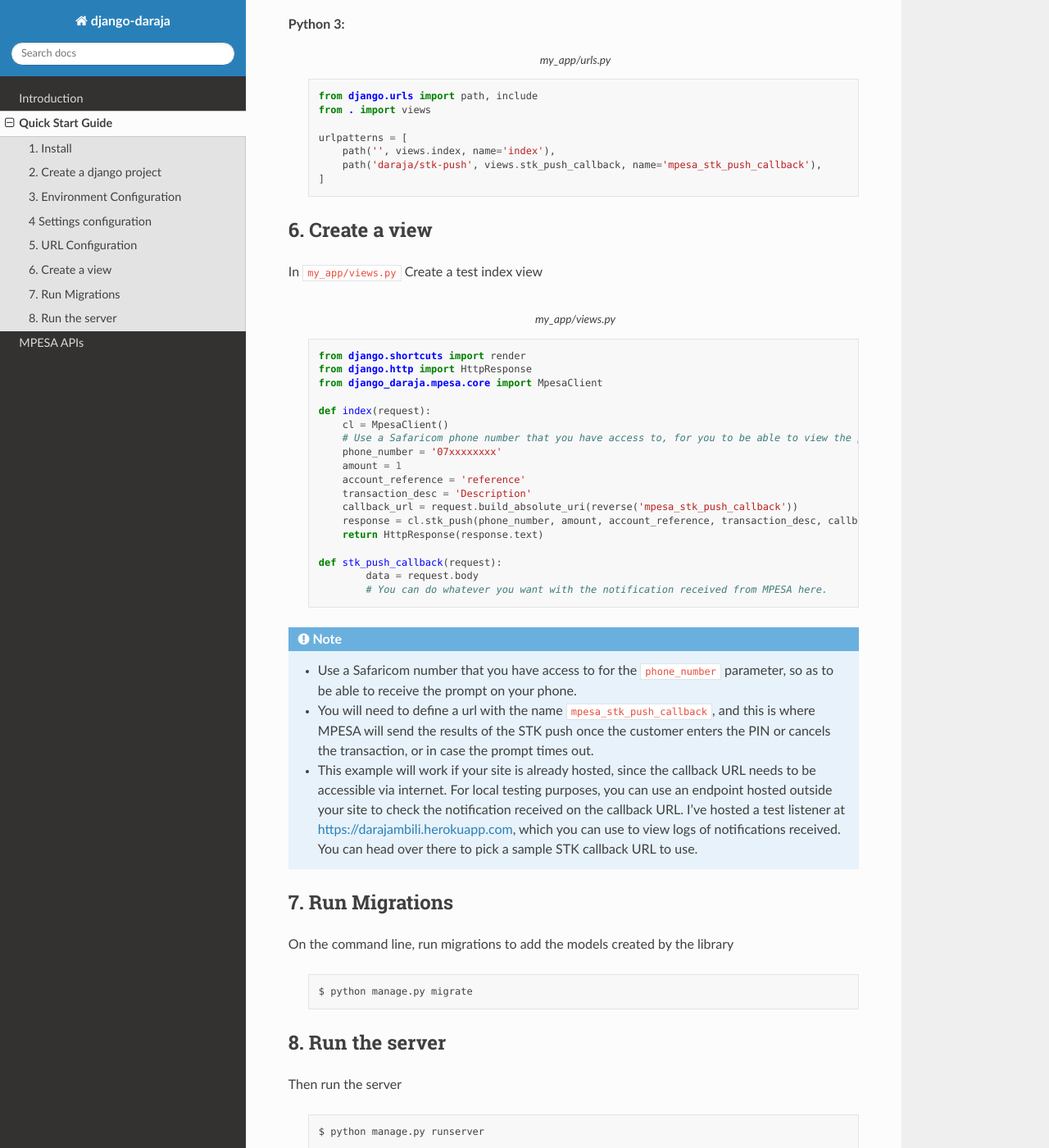
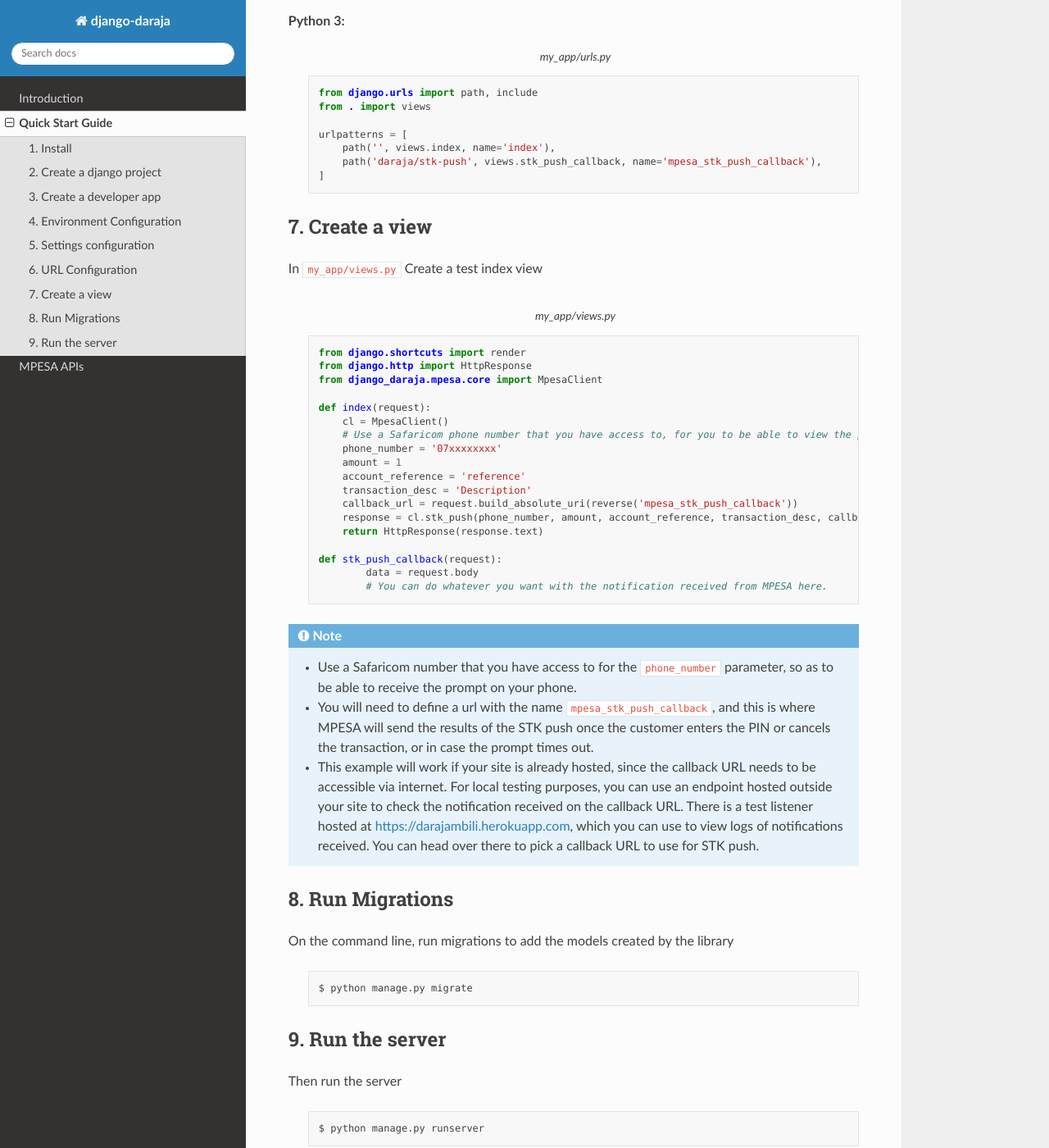
Before and after one commit to martinmogusu/django-daraja, a Sphinx documentation site: the page built from docs/pages/quick_start.rst, in a window 1280 px wide and 1400 px high, scrolled down 3919 px. Shown: the whole window at 82% size. Built offline with Sphinx 7.4.7 and the Read the Docs theme 2.0.0, drawn with Linux system fonts in a browser that asks for light colours; some of the changed text lies outside the part shown.

```diff
--- a/docs/index.rst
+++ b/docs/index.rst
@@ -8,14 +8,16 @@ Welcome to django-daraja's documentation!
 
 This is a django library that interacts with the MPESA Daraja API. Source code can be found https://github.com/martinmogusu/django-daraja.git MPESA Daraja documentattion can be found at https://developer.safaricom.co.ke
 
-Installing
-==========
+Installation
+============
 To install the library, run:
 
 	..	code-block:: none
 
 		pip install django_daraja
 
+Documentation
+=============
 
 .. toctree::
    :maxdepth: 2
--- a/docs/pages/apis/stk_push.rst
+++ b/docs/pages/apis/stk_push.rst
@@ -23,3 +23,4 @@ This will assign the ``response`` variable with an ``MpesaResponse`` object cont
 .. note::
 	- Use a Safaricom number that you have access to for the ``phone_number`` parameter, so as to be able to receive the prompt on your phone.
 	- You will need to define a url with the name ``mpesa_stk_push_callback``, and this is where MPESA will send the results of the STK push once the customer enters the PIN or cancels the transaction, or in case the prompt times out.
+	- This example will work if your site is already hosted, since the callback URL needs to be accessible via internet. For local testing purposes, you can use an endpoint hosted outside your site to check the notification received on the callback URL. There is a test listener hosted at https://darajambili.herokuapp.com, which you can use to view logs of notifications received. You can head over there to pick a callback URL to use for STK push.
--- a/docs/pages/quick_start.rst
+++ b/docs/pages/quick_start.rst
@@ -22,7 +22,12 @@ Run these commands to create  a django project
         $ cd my_site
         $ django-admin startapp my_app
 
-3. Environment Configuration
+3. Create a developer app
+-------------------------
+
+Head to https://developer.safaricom.co.ke and create a developer account, log in and create an app. You will use the **Consumer Key** and **Consumer Secret** of this app, as well as the **test credentials** assigned to you for the next step.
+
+4. Environment Configuration
 ----------------------------
 
 Create a ``.env`` file in the root folder (``my_site``) and in the file load the configuration for your daraja developer app. Fill it in with the details below.
@@ -46,11 +50,9 @@ Create a ``.env`` file in the root folder (``my_site``) and in the file load the
         MPESA_CONSUMER_KEY=mpesa_consumer_key
         MPESA_CONSUMER_SECRET=mpesa_consumer_secret
 
-
         #Shortcode to use for transactions. For sandbox  use the Shortcode 1 provided on test credentials page
 
         MPESA_SHORTCODE=mpesa_shortcode
-
 
         # Shortcode to use for Lipa na MPESA Online (MPESA Express) transactions
         # This only has a different value on sandbox, you do not need to set it on production
@@ -90,11 +92,9 @@ Alternatively, in ``settings.py`` you can add the environment configuration as s
 	        MPESA_CONSUMER_KEY = 'mpesa_consumer_key'
 	        MPESA_CONSUMER_SECRET = 'mpesa_consumer_secret'
 
-
 	        #Shortcode to use for transactions. For sandbox  use the Shortcode 1 provided on test credentials page
 
 	        MPESA_SHORTCODE = 'mpesa_shortcode'
-
 
 	        # Shortcode to use for Lipa na MPESA Online (MPESA Express) transactions
 	        # This only has a different value on sandbox, you do not need to set it on production
@@ -195,7 +194,7 @@ Python 3:
             path('daraja/stk-push', views.stk_push_callback, name='mpesa_stk_push_callback'),
         ]
 
-6. Create a view
+7. Create a view
 ----------------
 
 In ``my_app/views.py`` Create a test index view
@@ -226,9 +225,9 @@ In ``my_app/views.py`` Create a test index view
 .. note::
 	- Use a Safaricom number that you have access to for the ``phone_number`` parameter, so as to be able to receive the prompt on your phone.
 	- You will need to define a url with the name ``mpesa_stk_push_callback``, and this is where MPESA will send the results of the STK push once the customer enters the PIN or cancels the transaction, or in case the prompt times out.
-	- This example will work if your site is already hosted, since the callback URL needs to be accessible via internet. For local testing purposes, you can use an endpoint hosted outside your site to check the notification received on the callback URL. I've hosted a test listener at https://darajambili.herokuapp.com, which you can use to view logs of notifications received. You can head over there to pick a sample STK callback URL to use.
+	- This example will work if your site is already hosted, since the callback URL needs to be accessible via internet. For local testing purposes, you can use an endpoint hosted outside your site to check the notification received on the callback URL. There is a test listener hosted at https://darajambili.herokuapp.com, which you can use to view logs of notifications received. You can head over there to pick a callback URL to use for STK push.
 
-7. Run Migrations
+8. Run Migrations
 -----------------
 
 On the command line, run migrations to add the models created by the library
@@ -237,7 +236,7 @@ On the command line, run migrations to add the models created by the library
 
         $ python manage.py migrate
 
-8. Run the server
+9. Run the server
 -----------------
 
 Then run the server
```
Also changed, not shown: other parts of docs/pages/quick_start.rst (+3 -5 lines).
